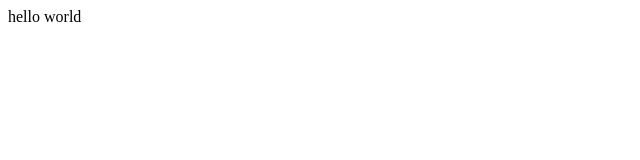
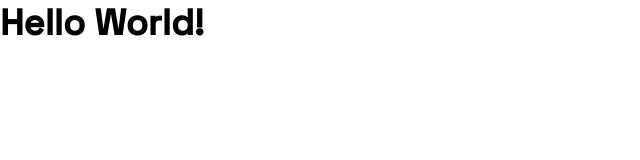
Before and after one commit to sriveer-me/interactive-card-details-form, a website built with Parcel: page src/index.html in a window 1280 px wide. Shown: the whole page, without its empty margins (0-640 px from the left). Built offline with nearby package versions, Linux system fonts and the light colour scheme.

Commit message:
feat:added project defaults

```diff
--- a/package.json
+++ b/package.json
@@ -11,5 +11,8 @@
   "devDependencies": {
     "@parcel/transformer-sass": "^2.10.3",
     "parcel": "^2.10.3"
+  },
+  "dependencies": {
+    "include-media": "^2.0.0"
   }
 }
--- a/src/index.html
+++ b/src/index.html
@@ -5,10 +5,21 @@
     <meta name="viewport" content="width=device-width, initial-scale=1.0">
     <title>Card Details Form</title>
 
+    <!-- google fonts -->
+    <!-- font-family: 'Space Grotesk', sans-serif; -->
+    <link rel="preconnect" href="https://fonts.googleapis.com">
+    <link rel="preconnect" href="https://fonts.gstatic.com" crossorigin>
+    <link href="https://fonts.googleapis.com/css2?family=Space+Grotesk:wght@500&display=swap" rel="stylesheet">
+
+    <!-- main stylesheet -->
     <link rel="stylesheet" href="style.scss">
+
+    <!-- Web Components -->
+
+    <!-- main js module -->
     <script type="module" src="./main.ts"></script>
 </head>
 <body>
-    hello world
+    <h1>Hello World!</h1>
 </body>
 </html>
--- a/src/style.scss
+++ b/src/style.scss
@@ -0,0 +1,4 @@
+@import './style/abstract';
+@import './style/reset';
+@import './style/color';
+@import './style/spacing';
--- /dev/null
+++ b/src/style/_abstract.scss
@@ -0,0 +1,6 @@
+@import '../../node_modules/include-media/dist/include-media';
+
+$breakpoints: (medium: 769px, large: 1200px);
+// @include media(">medium", "<=large") {
+//     ...
+// }
--- /dev/null
+++ b/src/style/_color.scss
@@ -0,0 +1,9 @@
+$red: hsl(0, 100%, 66%);
+
+$light-viola: hsl(249, 99%, 64%);
+$dark-viola: hsl(278, 94%, 30%);
+
+$color-neutral-100: hsl(0, 0%, 100%);
+$color-neutral-300: hsl(270, 3%, 87%);
+$color-neutral-700: hsl(279, 6%, 55%);
+$color-neutral-800: hsl(278, 68%, 11%);
--- /dev/null
+++ b/src/style/_reset.scss
@@ -0,0 +1,16 @@
+*,
+*::before,
+*::after{
+    padding: 0;
+    margin: 0;
+    box-sizing: border-box;
+}
+
+html{
+    font-size: 62.5%;
+}
+
+body{
+    font-family: 'Space Grotesk', sans-serif;
+    font-size: 1.8rem;
+}
--- /dev/null
+++ b/src/style/_spacing.scss
@@ -0,0 +1,15 @@
+:root{
+    --spacing-01: 0.2rem;
+    --spacing-02: 0.4rem;
+    --spacing-03: 0.8rem;
+    --spacing-04: 1.2rem;
+    --spacing-05: 1.6rem;
+    --spacing-06: 2.4rem;
+    --spacing-07: 3.2rem;
+    --spacing-08: 4.0rem;
+    --spacing-09: 4.8rem;
+    --spacing-10: 6.4rem;
+    --spacing-11: 8.0rem;
+    --spacing-12: 9.6rem;
+    --spacing-13: 16.0rem;
+}
```
Also changed, not shown: 1 other file.
